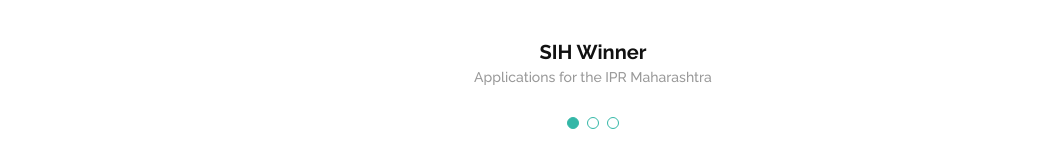
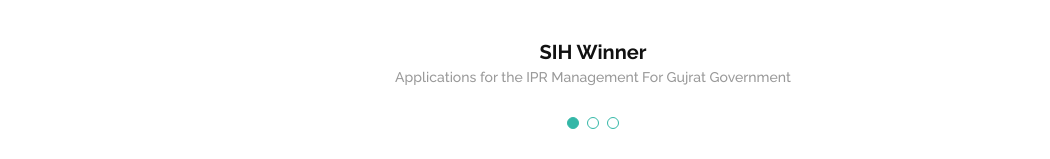
Before and after one commit to Vaishno17/Portfolioo, a React (Create React App) app: page / in a window 1280 px wide. Shown: the part 4259-4418 px from the top of the page, without its empty margins (47-1097 px from the left). Built offline with nearby package versions, Linux system fonts and the light colour scheme; some icons are missing.

Commit message:
Update Awards.js

```diff
--- a/src/components/about/Awards.js
+++ b/src/components/about/Awards.js
@@ -41,12 +41,12 @@
       <div className="testimonial-item">
                 <img src="assets/img/testimonials/SIH_logo.png" className="testimonial-img" />
                 <h3>SIH  Winner</h3>
-                <h4>Applications for the IPR Maharashtra</h4>
+                <h4>Applications for the IPR Management For Gujrat Government</h4>
               </div>
       </SwiperSlide>
       <SwiperSlide>
       <div className="testimonial-item">
-                <img src="assets/img/portfolio/Winjit.jpeg" className="testimonial-img" />
+                <img src="assets/img/portfolio/winjit.jpeg" className="testimonial-img" />
                 <h3>Winjit Hackathon Runner-Up</h3>
                 <h4>Trained a machine learning Model for the predictions </h4>
               </div>
```
